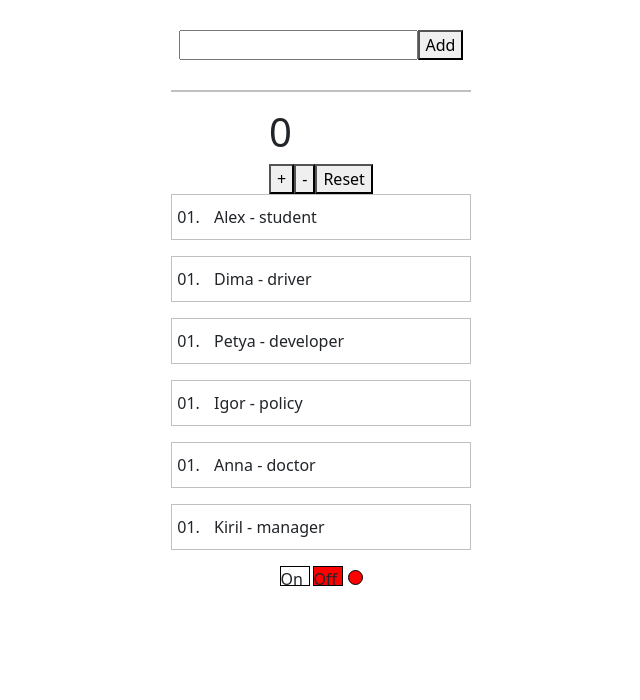
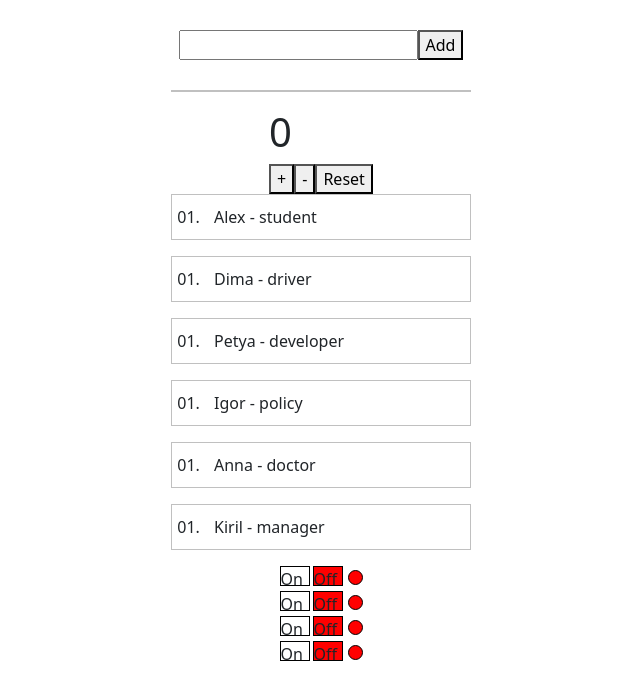
Before and after one commit to AliakseiKrasko/practic_react, a React (Create React App) app: page / in a window 1280 px wide. Shown: the top 700 px of the page, without its empty margins (319-959 px from the left). Built offline with nearby package versions, Linux system fonts and the light colour scheme.

Commit message:
first commit

```diff
--- a/src/App.tsx
+++ b/src/App.tsx
@@ -88,8 +88,10 @@ function App() {
                 <Message id={message.id} title={message.title} work={message.work} />
             ))}
         <OnOf />
-        {/*<OnOf on={true}/>*/}
-        {/*<OnOf on={false}/>*/}
+        <OnOf />
+        <OnOf />
+        <OnOf />
+
         </div>
     );
 }
```
